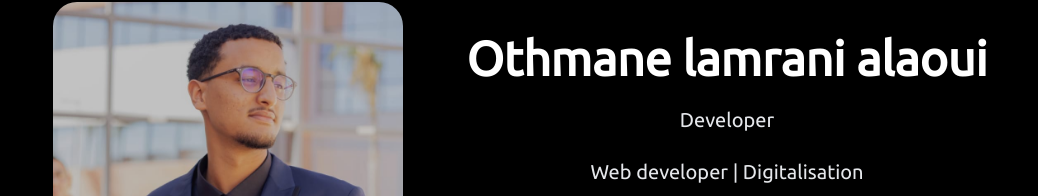
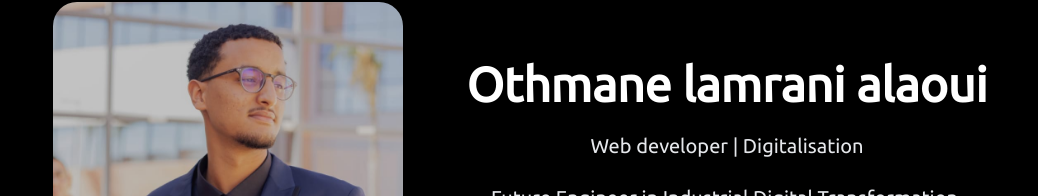
Before and after one commit to LamranI-AL/portfolio-me, a Next.js app: page / in a window 1280 px wide. Shown: the part 143-339 px from the top of the page, without its empty margins (120-1158 px from the left). Built offline with nearby package versions, Linux system fonts and the light colour scheme.

Commit message:
modif1 test deplyyment

```diff
--- a/src/components/Hero.tsx
+++ b/src/components/Hero.tsx
@@ -38,7 +38,7 @@ const Hero = () => {
         <h1 className="font-bold text-5xl text-white">
           Othmane lamrani alaoui
         </h1>
-        <h2>Developer</h2>
+        {/* <h2>Developer</h2> */}
         <h2>Web developer | Digitalisation</h2>
         <h2>Future Engineer in Industrial Digital Transformation.</h2>
         <div className="flex gap-3 items-center justify-center">
```
